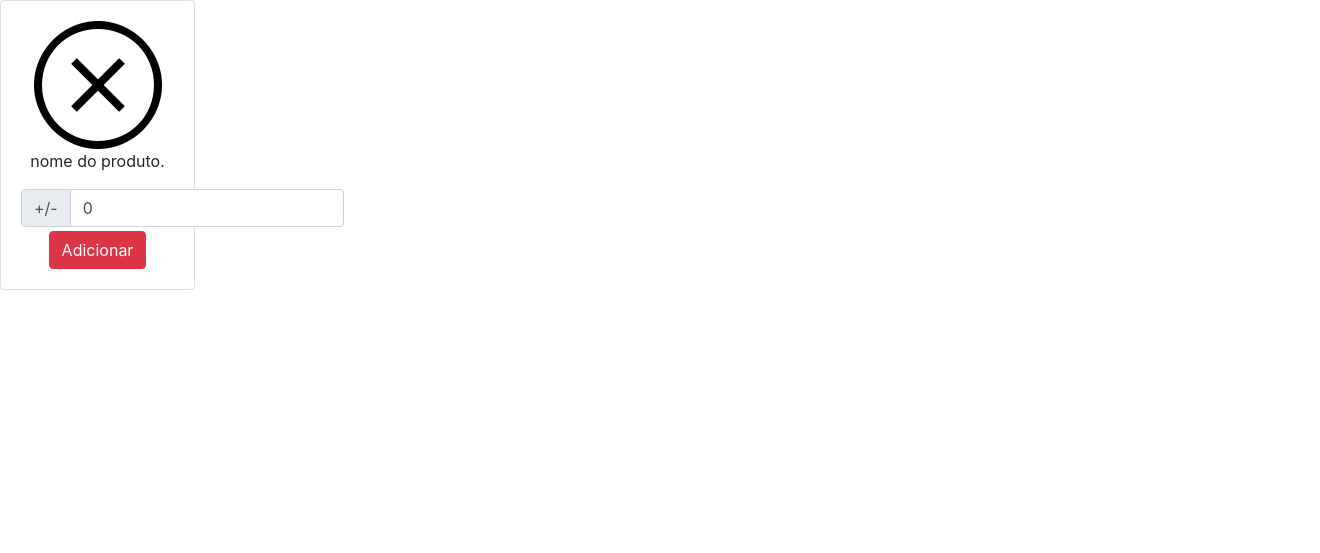
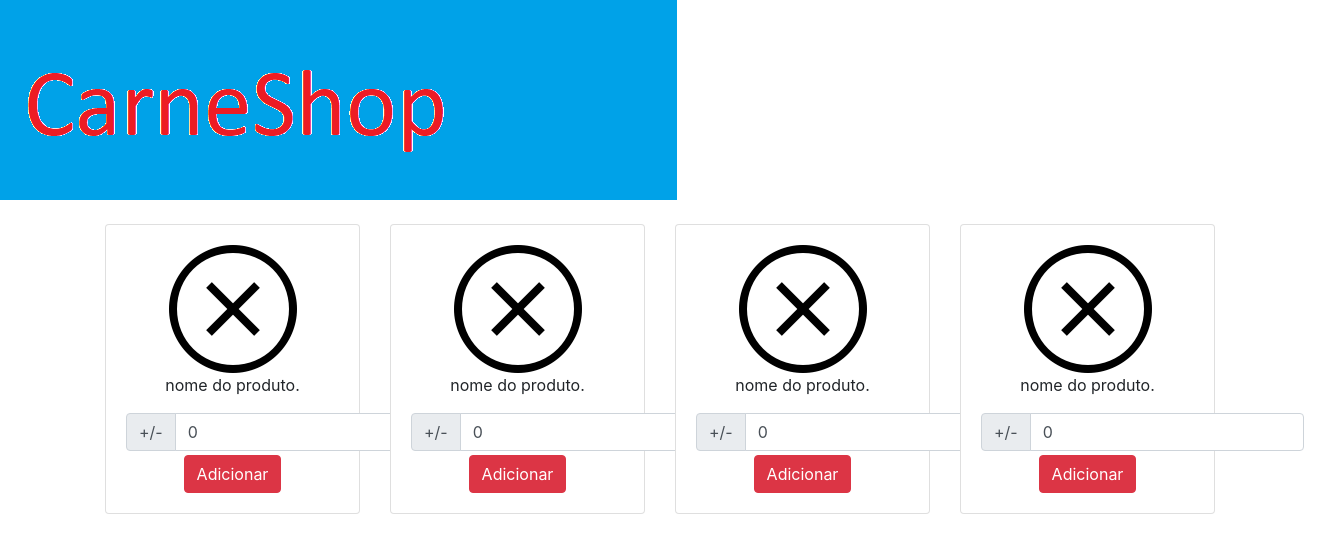
Before and after one commit to luismallmann/carneshop, a PHP site: page /carneshop/lista_produtos.php in a window 1320 px wide. Shown: the top 553 px of the page. Run offline with PHP 8.4, Linux system fonts and the light colour scheme; some libraries are stand-ins or nearby versions.

Commit message:
Ajuste tela que lista os produtos/adiciona o produto no carrinho.

```diff
--- a/lista_produtos.php
+++ b/lista_produtos.php
@@ -1,15 +1,36 @@
+<?php
+if (isset($_POST) && isset($_POST["produtoX"])) {
+    $produtoX = $_POST["produtoX"];
+    if ($produtoX == 0)
+        echo '<script>alert("Quantidade deve ser diferente de 0 (zero)!")</script>';
+}
+
+?>
 <!DOCTYPE html>
 <html>
 <head>
 <meta charset="utf-8">
 
 <!-- chama o arquivo que contem as informacoes do boot strap -->
-<?php require 'btsinclude.html'; ?>
+<?php
+require 'btsinclude.html';
+?>
+<header>
+<div id="box-topo" class="container-1230">
+<div class="topo">
+<a href="http://localhost/carneshop/lista_produtos.php">
+<img src="img/topo.png" alt="CarneShop" title="CarneShop">
+</a>
+</div>
+</div>
+</header>
+</br>
 
 <!-- constroi a linha de produtos-->
+<div class="container">
 	<div class="row">
 		<!--inicia produto-->
-	<div class="col-sm-2">
+		<div class="col">
 			<!-- 2 define o tamanho -->
 			<div class="card">
 				<div class="card-body">
@@ -18,23 +39,127 @@
 							alt="foto do produto">
 						<p class="card-text">nome do produto.</p>
 						<!-- ajustar método envio -->
+
 						<div class="form-row align-items-center">
 							<div class="col-auto">
-							<label class="sr-only" for="quantidade"></label>
+
+								<form action="" method="post" name="frmAdicionar">
 									<div class="input-group mb-1">
 										<div class="input-group-prepend">
 											<div class="input-group-text">+/-</div>
 										</div>
-								<input type="number" class="form-control" id="quantidade" value="0" min="0">
+										<input type="number" name="produtoX" class="form-control"
+											id="quantidade" value="0" min="0">
+									</div>
+
 							</div>
 						</div>
-					</div>
-					<a href="#" class="btn btn-danger">Adicionar</a>
+
+						<button name="add" class="btn btn-danger" type="submit">Adicionar</button>
+						</form>
 					</center>
 				</div>
 			</div>
 		</div>
 		<!--finaliza produto-->
+		<div class="col">
+			<!-- 2 define o tamanho -->
+			<div class="card">
+				<div class="card-body">
+					<center>
+						<img class="foto do produto" src="img/icon.png"
+							alt="foto do produto">
+						<p class="card-text">nome do produto.</p>
+						<!-- ajustar método envio -->
+
+						<div class="form-row align-items-center">
+							<div class="col-auto">
+
+								<form action="" method="post" name="frmAdicionar">
+									<div class="input-group mb-1">
+										<div class="input-group-prepend">
+											<div class="input-group-text">+/-</div>
+										</div>
+										<input type="number" name="produtoX" class="form-control"
+											id="quantidade" value="0" min="0">
+									</div>
+
+							</div>
+						</div>
+
+						<button name="add" class="btn btn-danger" type="submit">Adicionar</button>
+						</form>
+					</center>
+				</div>
+			</div>
+		</div>
+		<!--finaliza produto-->
+		<div class="col">
+			<!-- 2 define o tamanho -->
+			<div class="card">
+				<div class="card-body">
+					<center>
+						<img class="foto do produto" src="img/icon.png"
+							alt="foto do produto">
+						<p class="card-text">nome do produto.</p>
+						<!-- ajustar método envio -->
+
+						<div class="form-row align-items-center">
+							<div class="col-auto">
+
+								<form action="" method="post" name="frmAdicionar">
+									<div class="input-group mb-1">
+										<div class="input-group-prepend">
+											<div class="input-group-text">+/-</div>
+										</div>
+										<input type="number" name="produtoX" class="form-control"
+											id="quantidade" value="0" min="0">
+									</div>
+
+							</div>
+						</div>
+
+						<button name="add" class="btn btn-danger" type="submit">Adicionar</button>
+						</form>
+					</center>
+				</div>
+			</div>
+		</div>
+		<!--finaliza produto-->
+		<div class="col">
+			<!-- 2 define o tamanho -->
+			<div class="card">
+				<div class="card-body">
+					<center>
+						<img class="foto do produto" src="img/icon.png"
+							alt="foto do produto">
+						<p class="card-text">nome do produto.</p>
+						<!-- ajustar método envio -->
+
+						<div class="form-row align-items-center">
+							<div class="col-auto">
+
+								<form action="" method="post" name="frmAdicionar">
+									<div class="input-group mb-1">
+										<div class="input-group-prepend">
+											<div class="input-group-text">+/-</div>
+										</div>
+										<input type="number" name="produtoX" class="form-control"
+											id="quantidade" value="0" min="0">
+									</div>
+
+							</div>
+						</div>
+
+						<button name="add" class="btn btn-danger" type="submit">Adicionar</button>
+						</form>
+					</center>
+				</div>
+			</div>
+		</div>
+		<!--finaliza produto-->
+
+	</div>
 </div>
 <!-- finaliza a linha de produtos-->
 </br>
```
Also changed, not shown: img/topo.png (added), 4 other files. Lines whose indentation alone changed are shown as unchanged.
